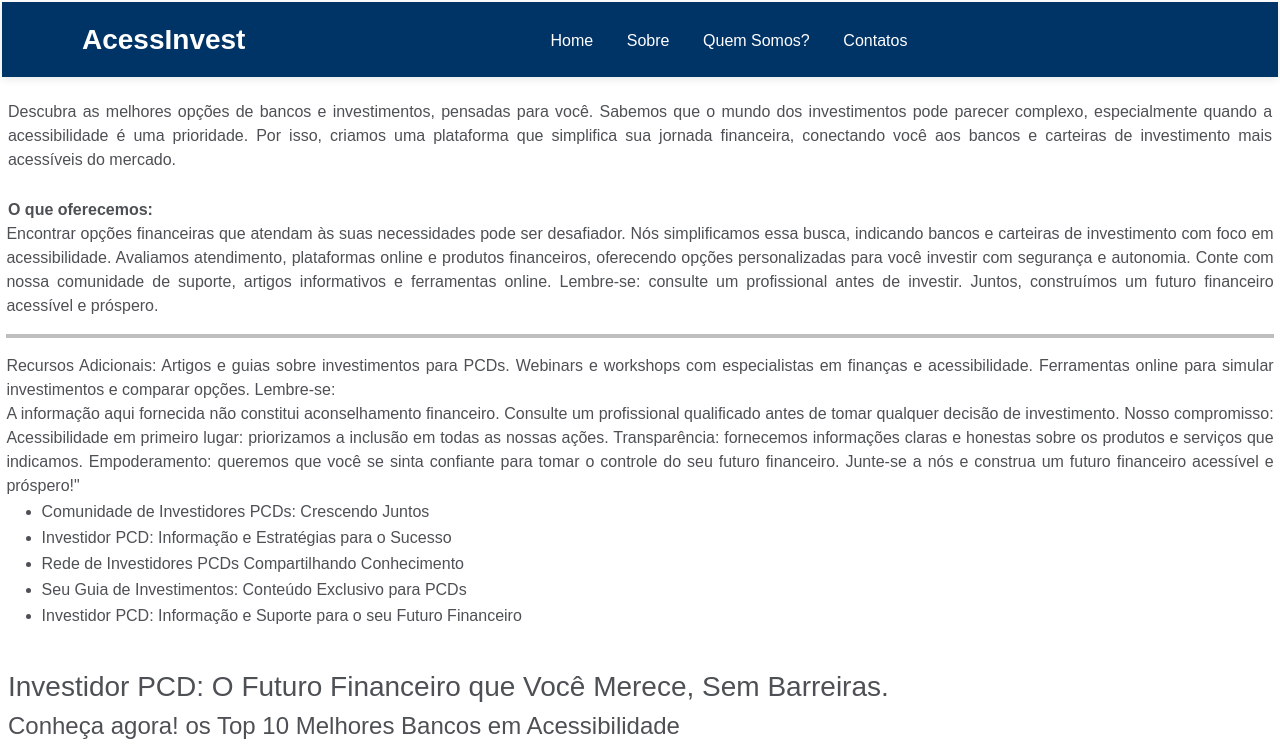
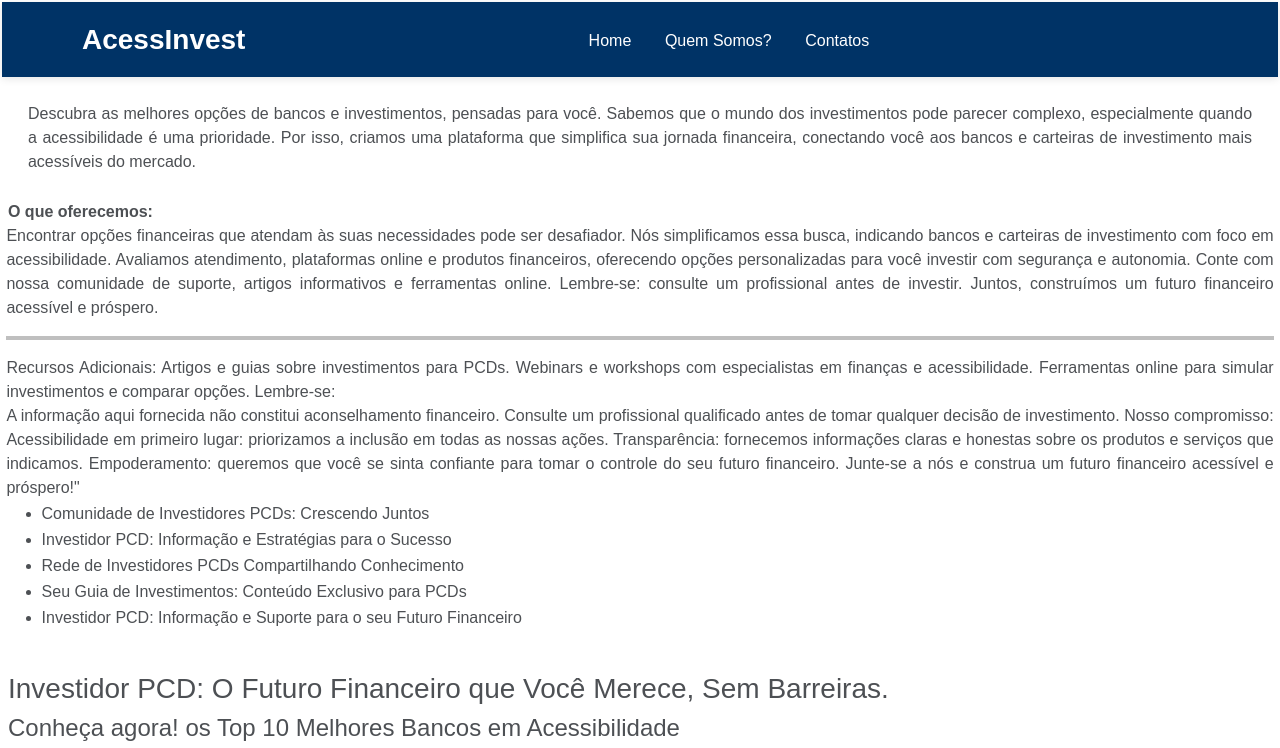
Before and after one commit to alexj88/projetoBB, a React (Vite) app: page / in a window 1280 px wide. Shown: the top 748 px of the page. Built offline with nearby package versions, Linux system fonts and the light colour scheme; grey boxes are pictures that could not be loaded.

Commit message:
Ajuste na NavBar

```diff
--- a/src/App.jsx
+++ b/src/App.jsx
@@ -11,7 +11,7 @@ return (
 
       <NavMenu/>
       <br />
-      <section id="chamada">
+      <section id="home" className="main-content">
         <div class="chamada">
 
                 Descubra as melhores opções de bancos e investimentos, pensadas para você.
@@ -19,6 +19,7 @@ return (
 
 
         </div>
+
       </section>
       <section id='quemsomos'>
 
--- a/src/components/Navbar/Navbar.jsx
+++ b/src/components/Navbar/Navbar.jsx
@@ -14,7 +14,6 @@ export function NavMenu() {
           <Navbar.Brand href="#home" className="mx-auto">AcessInvest</Navbar.Brand>
           <Nav className="mx-auto">
             <Nav.Link href="#home">Home</Nav.Link>
-            <Nav.Link href="#sobre">Sobre</Nav.Link>
             <Nav.Link href="#quemsomos">Quem Somos?</Nav.Link>
             <Nav.Link href="#contatos">Contatos</Nav.Link>
           </Nav>
--- a/src/css.module.css
+++ b/src/css.module.css
@@ -7,9 +7,6 @@
     margin-top: 2px;
     color: var(--bs-secondary);
 }
-body {
-    padding-top: 70px;
-  }
 
   @media (max-width: 768px) {
     body {
```
